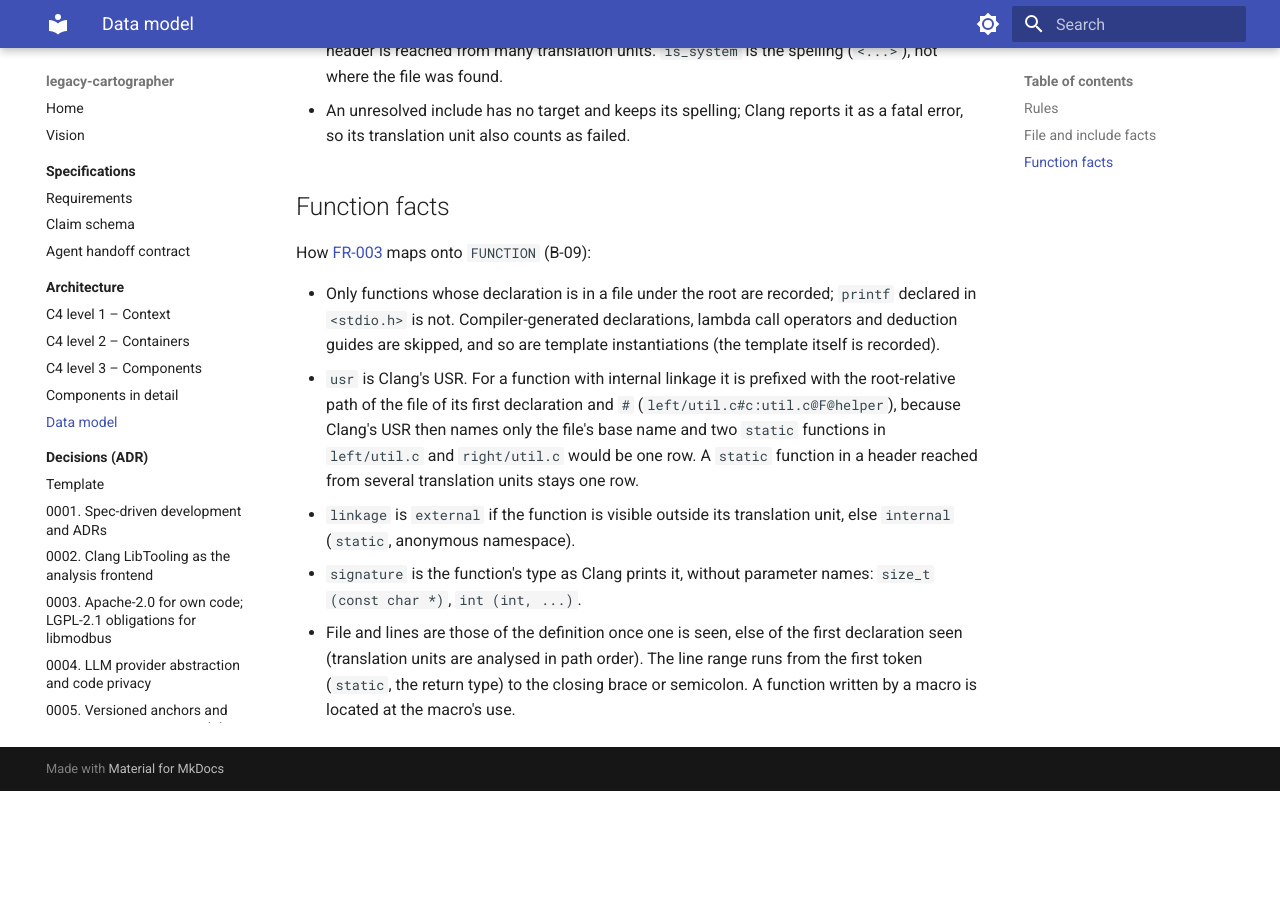
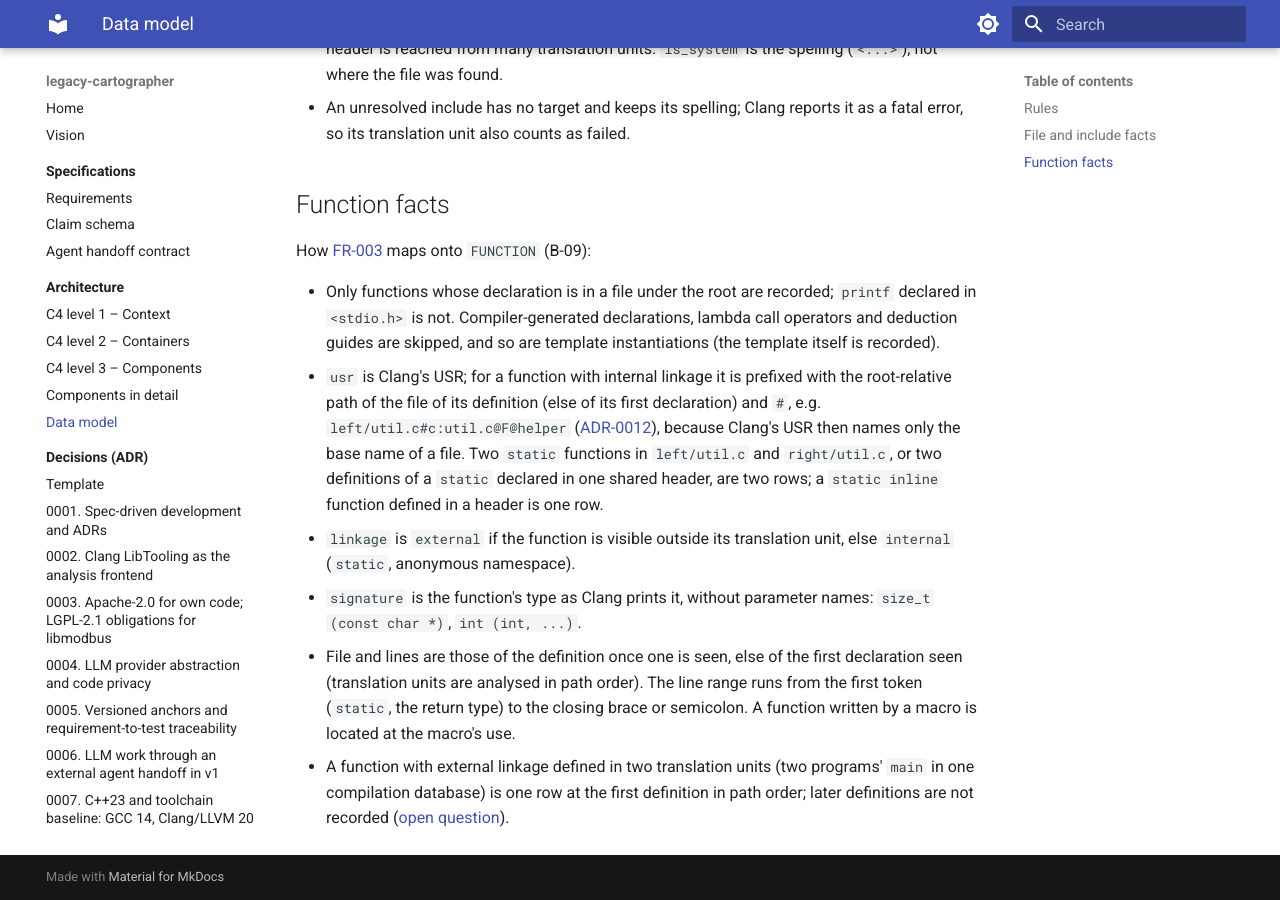
Before and after one commit to Tomek52/legacy-cartographer, an MkDocs documentation site: the page built from docs/architecture/data-model.md, in a window 1280 px wide and 900 px high, scrolled down 2053 px. Built offline with MkDocs 1.6.1 and Material for MkDocs 9.7.7, drawn with Linux system fonts in a browser that asks for light colours; before the commit the page ends 2844 px from its top, so only the background shows below that.

Commit message:
fix(analysis): key static functions by their defining file (B-09)
Review of B-09 found that prefixing the first declaration's file still
merged two definitions of a static declared in a shared header. The
prefix is now the file of the TU's definition, else of the first
declaration; recorded as ADR-0012 (Proposed). A function defined in a
header stays one row.

The release build failed: GCC 14 -O3 -Wnull-dereference warns inside
Clang headers inlined from RecursiveASTVisitor and isLambda(). Use the
non-template DynamicRecursiveASTVisitor and null-check getParent().

Also: test helpers fail on store errors, and duplicate external
definitions are documented with an open question.

Backlog: B-09

Co-Authored-By: Claude Opus 5.5 <noreply@anthropic.com>
Claude-Session: https://claude.ai/code/session_01Sn6UD6WxmmXBAgKToBQUdD

```diff
--- a/docs/architecture/data-model.md
+++ b/docs/architecture/data-model.md
@@ -52,7 +52,7 @@ erDiagram
     }
     FUNCTION {
         int id PK
-        text usr UK "path-prefixed if internal"
+        text usr UK "path-prefixed if internal (ADR-0012)"
         text name
         text qualified_name
         text signature "type as Clang prints it"
@@ -173,12 +173,14 @@ How [FR-003](../specs/requirements.md#fr003-record-functions-v1) maps onto
   recorded; `printf` declared in `<stdio.h>` is not. Compiler-generated
   declarations, lambda call operators and deduction guides are skipped, and
   so are template instantiations (the template itself is recorded).
-- `usr` is Clang's USR. For a function with internal linkage it is prefixed
-  with the root-relative path of the file of its first declaration and `#`
-  (`left/util.c#c:util.c@F@helper`), because Clang's USR then names only the
-  file's base name and two `static` functions in `left/util.c` and
-  `right/util.c` would be one row. A `static` function in a header reached
-  from several translation units stays one row.
+- `usr` is Clang's USR; for a function with internal linkage it is
+  prefixed with the root-relative path of the file of its definition (else
+  of its first declaration) and `#`, e.g. `left/util.c#c:util.c@F@helper`
+  ([ADR-0012](../adr/0012-function-identity-for-internal-linkage.md#adr0012-internal-linkage-usr-v1)),
+  because Clang's USR then names only the base name of a file. Two `static`
+  functions in `left/util.c` and `right/util.c`, or two definitions of a
+  `static` declared in one shared header, are two rows; a `static inline`
+  function defined in a header is one row.
 - `linkage` is `external` if the function is visible outside its
   translation unit, else `internal` (`static`, anonymous namespace).
 - `signature` is the function's type as Clang prints it, without parameter
@@ -188,3 +190,7 @@ How [FR-003](../specs/requirements.md#fr003-record-functions-v1) maps onto
   line range runs from the first token (`static`, the return type) to the
   closing brace or semicolon. A function written by a macro is located at
   the macro's use.
+- A function with external linkage defined in two translation units (two
+  programs' `main` in one compilation database) is one row at the first
+  definition in path order; later definitions are not recorded
+  ([open question](../open-questions.md#open-technical-questions)).
--- a/mkdocs.yml
+++ b/mkdocs.yml
@@ -87,6 +87,7 @@ nav:
       - adr/0009-linux-and-wsl2-only.md
       - adr/0010-traceability-matrix.md
       - adr/0011-pull-request-flow-with-agent-review.md
+      - adr/0012-function-identity-for-internal-linkage.md
   - Testing:
       - testing/index.md
       - Strategy: testing/strategy.md
```
Also changed, not shown: docs/adr/0012-function-identity-for-internal-linkage.md (added, +67 -0 lines), docs/adr/index.md (+1 -0 lines), docs/open-questions.md (+1 -0 lines), docs/plan/backlog.md (+6 -3 lines), 7 other files.
